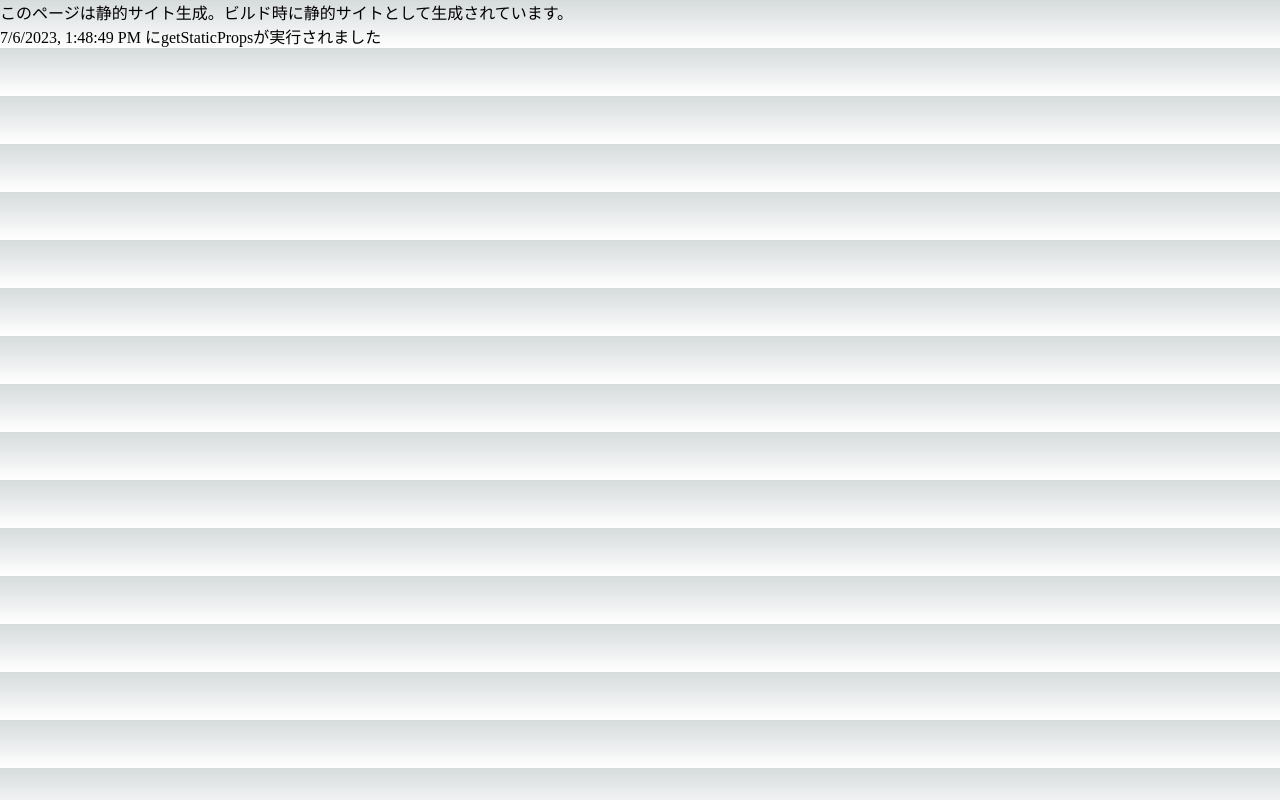
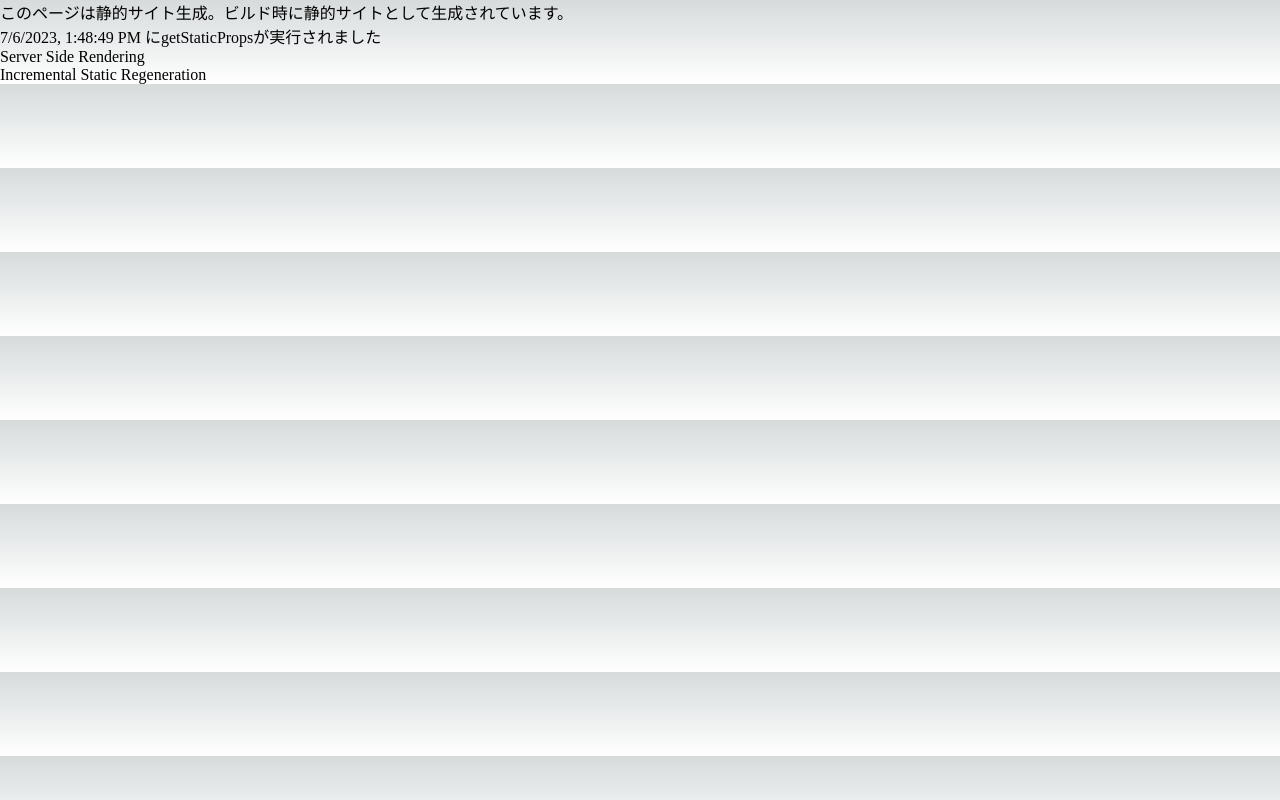
Before and after one commit to poc-sleepy/next-sample, a Next.js app: page /ssg in a window 1280 px wide. Built offline with nearby package versions, Linux system fonts and the light colour scheme.

Commit message:
✨ linkを追加

```diff
--- a/pages/ssg.tsx
+++ b/pages/ssg.tsx
@@ -1,5 +1,6 @@
 import { GetStaticProps, NextPage } from 'next';
 import Head from 'next/head';
+import Link from 'next/link';
 
 type SSGProps = {
   message: string;
@@ -19,6 +20,16 @@ const SSG: NextPage<SSGProps> = (props) => {
           このページは静的サイト生成。ビルド時に静的サイトとして生成されています。
         </p>
         <p>{message}</p>
+        <p>
+          <Link href="/ssr" legacyBehavior>
+            <a>Server Side Rendering</a>
+          </Link>
+        </p>
+        <p>
+          <Link href="/isr" legacyBehavior>
+            <a>Incremental Static Regeneration</a>
+          </Link>
+        </p>
       </main>
     </div>
   );
```
Also changed, not shown: pages/isr.tsx (+11 -0 lines), pages/ssr.tsx (+11 -0 lines).
